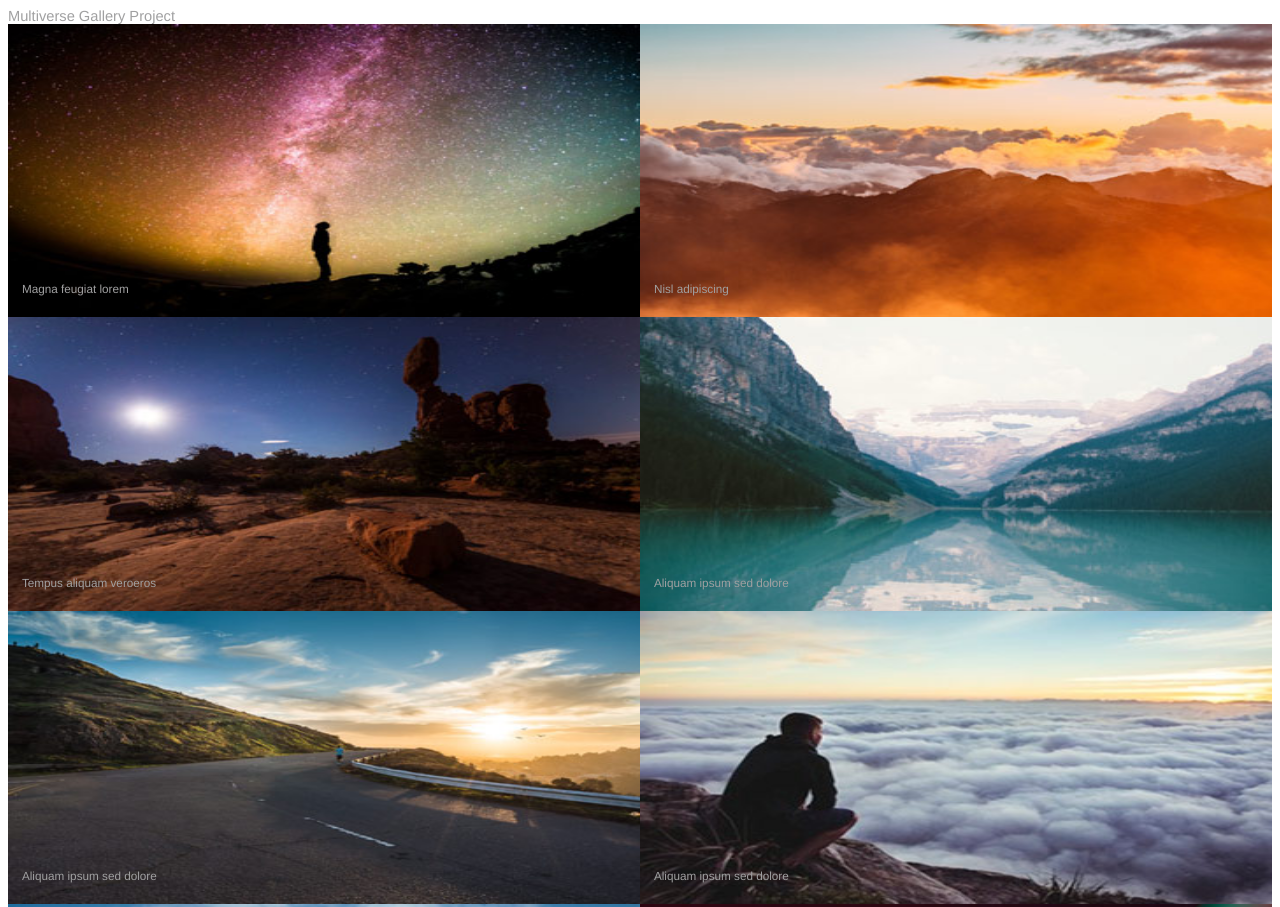
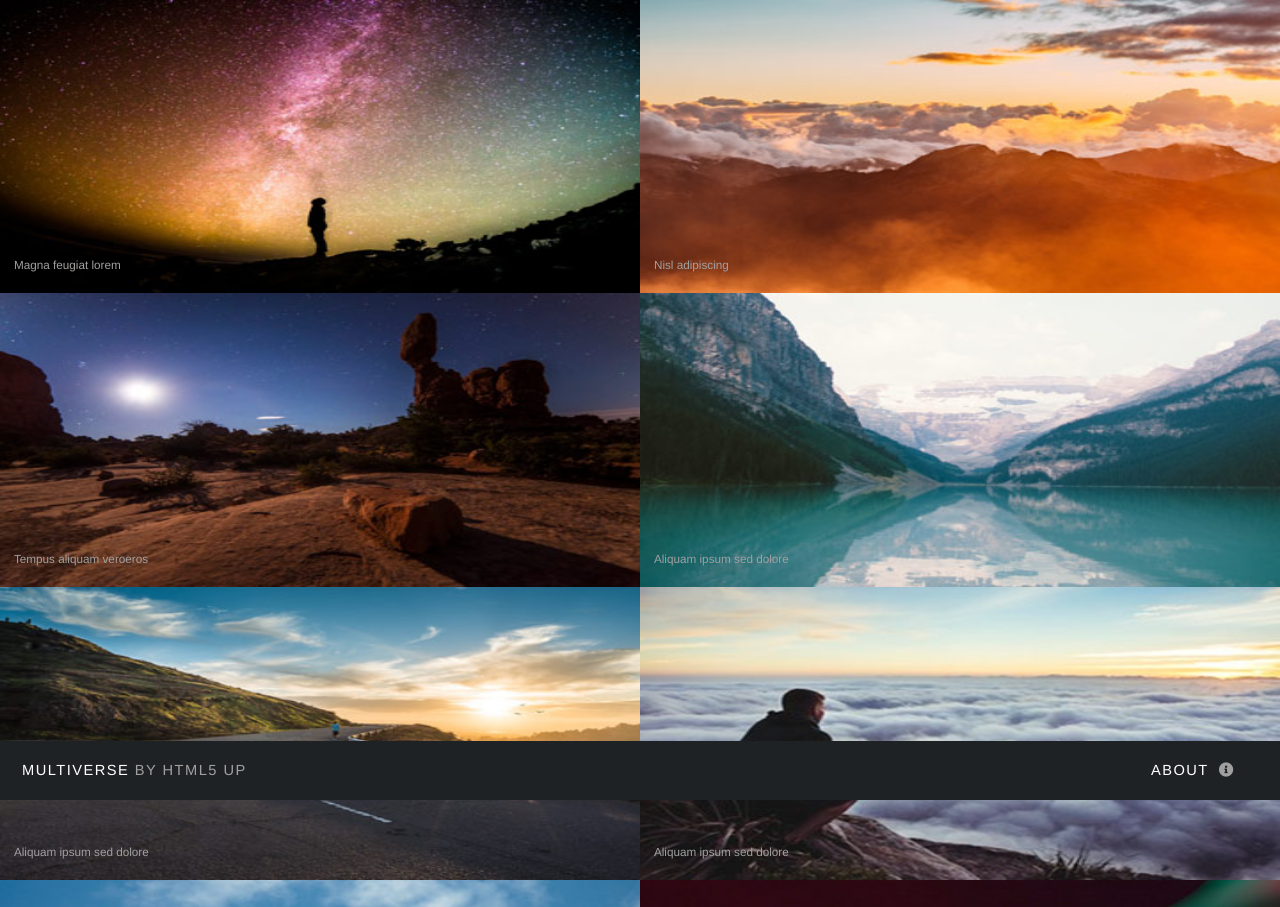
Before and after one commit to vishal-gitpac/css-practice, a plain HTML site: page index.html in a window 1280 px wide. Shown: the top 907 px of the page. Drawn offline with Linux system fonts and the light colour scheme.

Commit message:
final commit

```diff
--- a/index.html
+++ b/index.html
@@ -18,7 +18,21 @@
 
   <body>
     <div id="wrapper">
-      <div>Multiverse Gallery Project</div>
+      <header id="header">
+        <a href="index.html"
+          ><strong style="color: white; font-weight: 300 !important"
+            >Multiverse</strong
+          >
+          by HTML5 UP</a
+        >
+        <nav>
+          <ul>
+            <li>
+              <a href="#">About</a><i class="fas fa-info-circle icon1"></i>
+            </li>
+          </ul>
+        </nav>
+      </header>
       <div id="main">
         <article class="thumb" onclick="toggle(this)">
           <img src="assets/images/01.jpg" alt="" />
--- a/styles.css
+++ b/styles.css
@@ -1,3 +1,65 @@
+* {
+  padding: 0px;
+  margin: 0px;
+  box-sizing: border-box;
+}
+a {
+  text-decoration: none;
+}
+ul li {
+  list-style: none;
+}
+
+#header {
+  background-color: #1f2224;
+  color: #a0a0a1;
+  font-family: "Source Sans Pro", Helvetica, sans-serif;
+  font-size: 14.6667px;
+  font-weight: 300 !important;
+  letter-spacing: 0.366667px;
+  line-height: 58.6667px;
+  padding: 0px 22px;
+  display: flex;
+  justify-content: space-between;
+  align-items: center;
+  position: fixed;
+  bottom: 0em;
+  left: 0;
+  height: 4em;
+  width: 100%;
+  z-index: 10002;
+}
+
+#header > a {
+  font-family: "Source Sans Pro", Helvetica, sans-serif;
+  font-size: 14.6667px;
+  letter-spacing: 1.46667px;
+  line-height: 14.6667px;
+  font-style: normal;
+  color: #a0a0a1;
+  text-transform: uppercase;
+}
+
+#header > nav > ul > li > a {
+  display: inline-block;
+  color: #ffffff;
+  font-family: "Source Sans Pro", Helvetica, sans-serif;
+  font-size: 14.6667px;
+  font-weight: 300 !important;
+  letter-spacing: 1.46667px;
+  line-height: 58.6667px;
+  padding: 0 10px 0 24.2px;
+  text-align: left;
+  text-transform: uppercase;
+}
+
+/* Icon  */
+
+#header > nav > ul > li > .icon1 {
+  padding: 0 24.2px 0 0;
+  font-size: 14.6667px;
+}
+
 body {
   font-family: "Source Sans Pro", Helvetica, sans-serif;
   font-size: 14.6667px;
@@ -8,6 +70,7 @@ body {
   padding: 0 0 4em 0;
 }
 
+/* Bluring whole page onClick */
 #wrapper.active {
   filter: blur(8px) !important;
   pointer-events: none;
@@ -77,7 +140,7 @@ body {
 } */
 
 #main .thumb > img {
-  /* background-position: center;
+  /*background-position: center;
   background-repeat: no-repeat;
   background-size: cover;
   border: 0;
@@ -96,7 +159,6 @@ body {
   /*font-family: "Source Sans Pro", Helvetica, sans-serif;
   color: white;
   text-transform: uppercase;*/
-  margin: 0;
   /* z-index: 1; */
 }
 #main .thumb > p {
```
